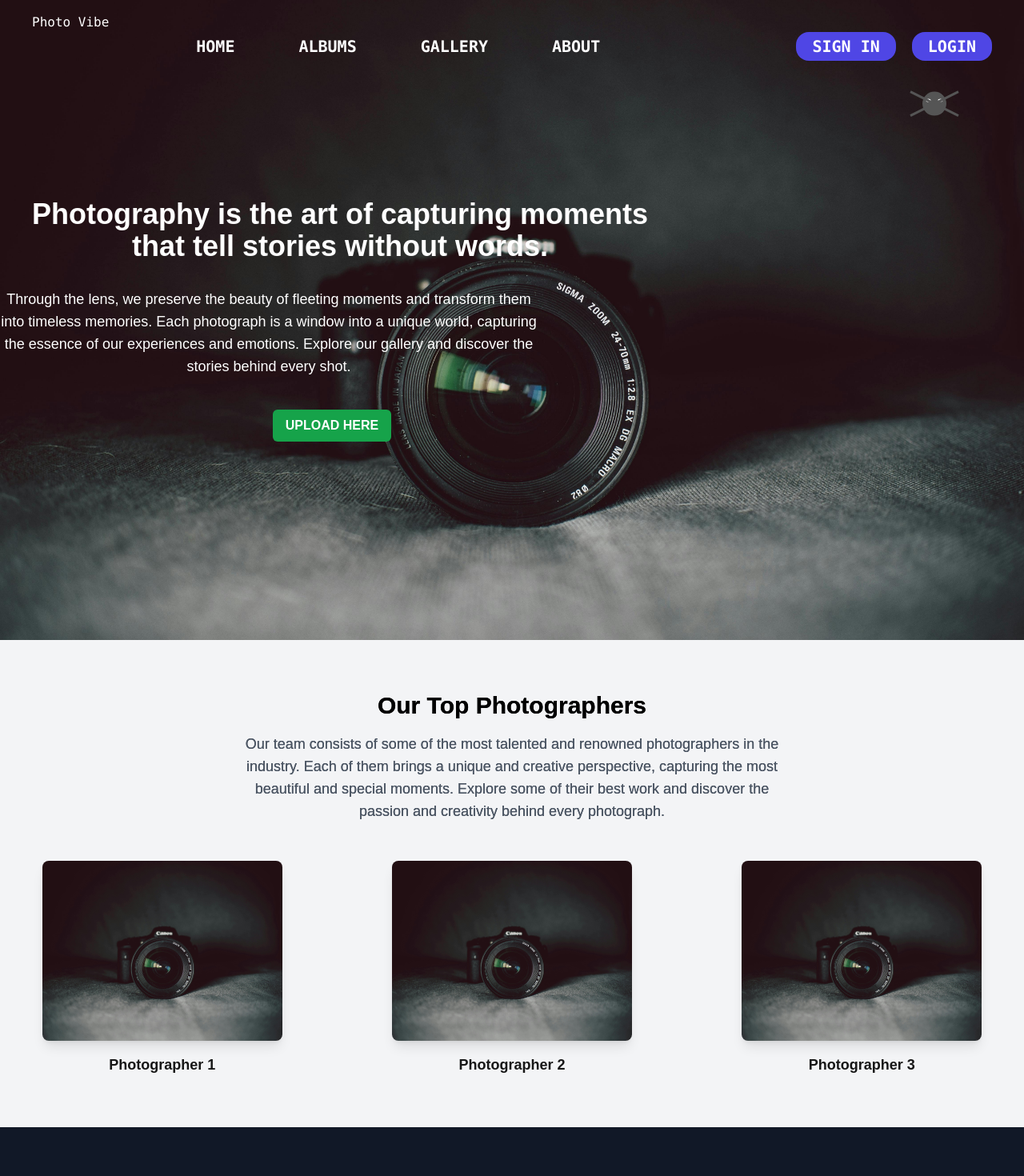
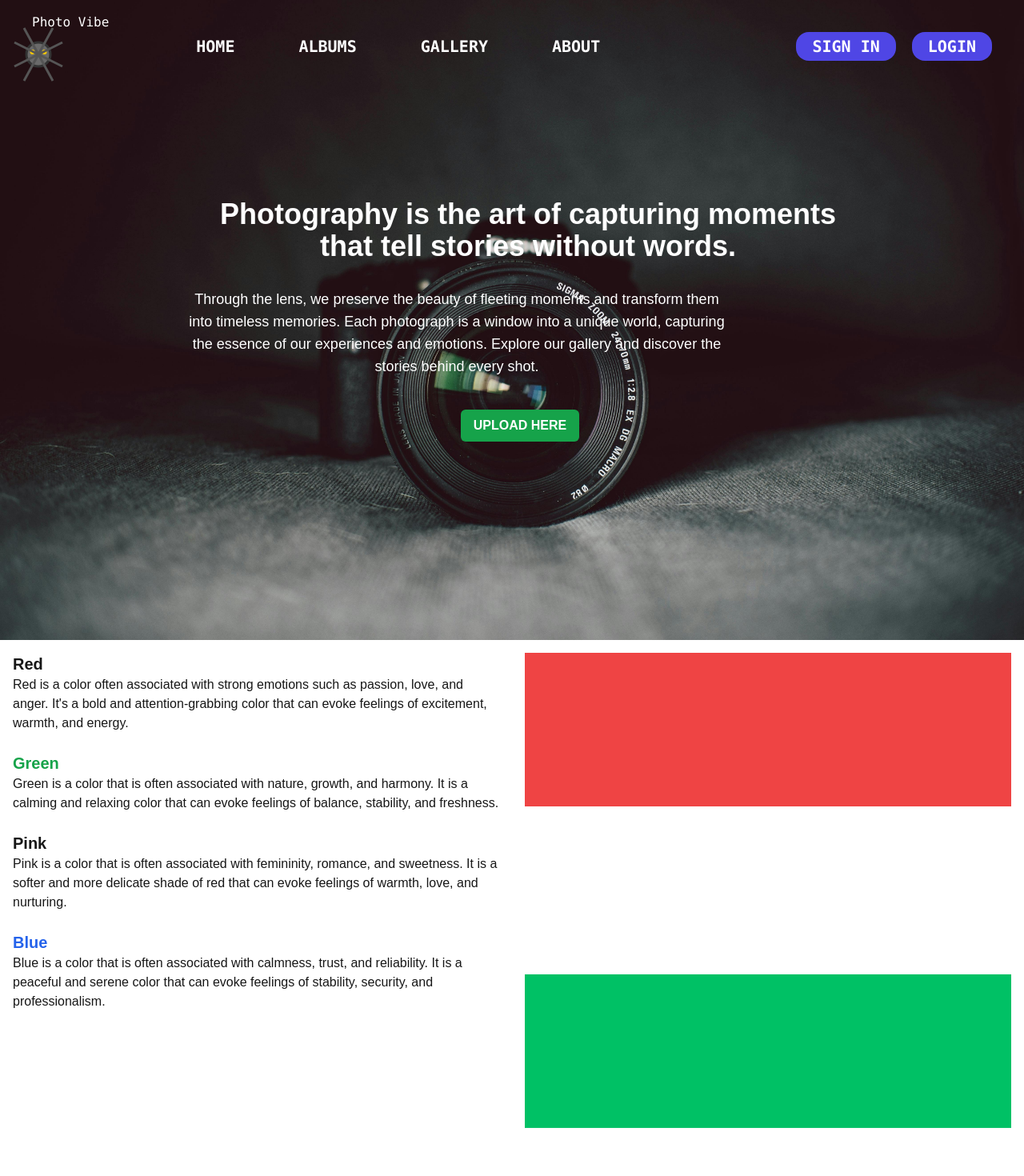
Before and after one commit to oniwebdesigner/PhotoVibe, a Next.js app: page /home in a window 1280 px wide. Shown: the top 1470 px of the page at 80% size. Built offline with nearby package versions, Linux system fonts and the light colour scheme.

Commit message:
Creating Animations

```diff
--- a/src/app/components/heroSection/HeroSection.tsx
+++ b/src/app/components/heroSection/HeroSection.tsx
@@ -145,7 +145,7 @@ const HeroSection = () => {
       <div className="bg-cover bg-center h-screen text-center"
         style={{ backgroundImage: `url(${Background.src})` }}>
 
-        <div className="flex justify-start items-center h-screen left-10">
+        <div className="flex justify-center items-center h-screen left-10">
           <div className="hero-content">
             <h1 className="text-4xl font-bold text-center text-white ml-10">
               Photography is the art of capturing moments <br /> that tell stories without words.
@@ -165,16 +165,6 @@ const HeroSection = () => {
           </div>
         </div>
 
-        <section className="bg-gray-100 py-16">
-          <div className="container mx-auto px-4 text-center mb-12 hero-content">
-            <h2 className="text-3xl font-bold text-black mb-4">Our Top Photographers</h2>
-            <p className="text-lg text-gray-600 max-w-2xl mx-auto">
-              Our team consists of some of the most talented and renowned photographers in the industry.
-              Each of them brings a unique and creative perspective, capturing the most beautiful and special moments.
-              Explore some of their best work and discover the passion and creativity behind every photograph.
-            </p>
-          </div>
-        </section>
       </div>
     </>
   );
--- a/src/app/components/heroSection/Spider.tsx
+++ b/src/app/components/heroSection/Spider.tsx
@@ -1,36 +1,37 @@
 // Spider.tsx
 'use client';
-import React, { useEffect } from 'react';
+import React, { useEffect, useRef } from 'react';
 import gsap from 'gsap';
 
 const Spider: React.FC = () => {
+  const spiderRef = useRef<HTMLDivElement>(null);
+
   useEffect(() => {
-    const tl = gsap.timeline({ repeat: -1, yoyo: true });
+    // Funksioni që lëviz merimangën
+    const moveSpider = (e: MouseEvent) => {
+      const x = e.clientX; // Pozicioni X i kursorit
+      const y = e.clientY; // Pozicioni Y i kursorit
 
-    // Animacioni: lëvizje lart e poshtë
-    tl.to('.spider', { y: 10, duration: 1, ease: 'power1.inOut' })
-      .to('.spider', { y: 0, duration: 1, ease: 'power1.inOut' });
+      // GSAP për të lëvizur merimangën në mënyrë të butë drejt pozicionit të ri
+      gsap.to(spiderRef.current, {
+        x: x - 32, // Përshtatje për të mbajtur qendrën e merimangës
+        y: y - 32,
+        duration: 0.3,
+        ease: 'power2.out',
+      });
+    };
 
-    // Animacioni: hapja dhe mbyllja e syve
-    const eyeElements = document.querySelectorAll('.eye');
-    eyeElements.forEach((eye) => {
-      gsap.fromTo(
-        eye,
-        { scaleY: 1 }, // Mbyllur
-        {
-          scaleY: 0.5, // Hapja
-          duration: 0.5, // Rritëm durimin për hapjen
-          repeat: -1,
-          yoyo: true,
-          ease: 'power1.inOut',
-          delay: Math.random() // Delay për çdo sy për të krijuar efekte të ndryshme
-        }
-      );
-    });
+    // Shto event listener për të ndjekur lëvizjet e mausit
+    window.addEventListener('mousemove', moveSpider);
+
+    return () => {
+      // Hiq event listener kur komponenti shkatërrohet
+      window.removeEventListener('mousemove', moveSpider);
+    };
   }, []);
 
   return (
-    <div className="absolute top-20 right-16 spider">
+    <div ref={spiderRef} className="absolute top-5 right- spider">
       {/* Spider */}
       <svg
         xmlns="http://www.w3.org/2000/svg"
@@ -38,17 +39,23 @@ const Spider: React.FC = () => {
         className="w-24 h-24"
       >
         {/* Body Spider */}
-        <circle cx="32" cy="32" r="10" fill="#555" />
+        <circle cx="32" cy="32" r="10" fill="#6A6A6A" stroke="#333" strokeWidth="2" />
 
         {/* Sy */}
-        <circle cx="27" cy="30" r="2" className="eye" fill="#fff" />
-        <circle cx="37" cy="30" r="2" className="eye" fill="#fff" />
+        <circle cx="27" cy="30" r="2" className="eye" fill="#ffcc00" />
+        <circle cx="37" cy="30" r="2" className="eye" fill="#ffcc00" />
 
-
+        {/* Këmbët e merimangës */}
         <line x1="32" y1="32" x2="12" y2="22" stroke="#555" strokeWidth="2" />
         <line x1="32" y1="32" x2="12" y2="42" stroke="#555" strokeWidth="2" />
         <line x1="32" y1="32" x2="52" y2="22" stroke="#555" strokeWidth="2" />
         <line x1="32" y1="32" x2="52" y2="42" stroke="#555" strokeWidth="2" />
+
+        {/* Këmbët e tjera */}
+        <line x1="32" y1="32" x2="20" y2="10" stroke="#555" strokeWidth="2" />
+        <line x1="32" y1="32" x2="20" y2="54" stroke="#555" strokeWidth="2" />
+        <line x1="32" y1="32" x2="44" y2="10" stroke="#555" strokeWidth="2" />
+        <line x1="32" y1="32" x2="44" y2="54" stroke="#555" strokeWidth="2" />
       </svg>
     </div>
   );
--- a/src/app/components/heroSection/photographs.tsx
+++ b/src/app/components/heroSection/photographs.tsx
@@ -1,40 +1,146 @@
-// components/Photographs.tsx
+// src/app/components/heroSection/Photographs.tsx
+
 "use client";
 
-import Image from "next/image";
-import background1 from '../image/background1.jpg';
+import { useEffect } from "react";
+import { gsap } from "gsap";
+import { ScrollTrigger } from "gsap/ScrollTrigger";
 
+gsap.registerPlugin(ScrollTrigger);
 
 const Photographs = () => {
+  useEffect(() => {
+    const details = gsap.utils.toArray(".desktopContentSection:not(:first-child)");
+    const photos = gsap.utils.toArray(".desktopPhoto:not(:first-child)");
+
+    gsap.set(photos, { yPercent: 101 });
+
+    const allPhotos = gsap.utils.toArray(".desktopPhoto");
+
+    // create
+    let mm = gsap.matchMedia();
+
+    // add a media query. When it matches, the associated function will run
+    mm.add("(min-width: 600px)", () => {
+      console.log("desktop");
+
+      ScrollTrigger.create({
+        trigger: ".gallery",
+        start: "top top",
+        end: "bottom bottom",
+        pin: ".right",
+      });
+
+      // create scrolltrigger for each details section
+      // trigger photo animation when headline of each details section
+      // reaches 80% of window height
+      details.forEach((detail, index) => {
+        let headline = detail.querySelector("h1");
+        let animation = gsap.timeline()
+          .to(photos[index], { yPercent: 0 })
+          .set(allPhotos[index], { autoAlpha: 0 });
+
+        ScrollTrigger.create({
+          trigger: headline,
+          start: "top 80%",
+          end: "top 50%",
+          animation: animation,
+          scrub: true,
+          markers: false,
+        });
+      });
+
+      return () => {
+        // custom cleanup code here (runs when it STOPS matching)
+        console.log("mobile");
+      };
+    });
+  }, []);
+
   return (
-    <section className="bg-gray-100 py-16">
-      <div className="container mx-auto px-4 text-center mb-12">
-        <h2 className="text-3xl font-bold text-black mb-4">Our Top Photographers</h2>
-        <p className="text-lg text-gray-600 max-w-2xl mx-auto">
-          Our team consists of some of the most talented and renowned photographers in the industry.
-          Each of them brings a unique and creative perspective, capturing the most beautiful and special moments.
-          Explore some of their best work and discover the passion and creativity behind every photograph.
-        </p>
+    <>
+      <div className="spacer"></div>
+
+      <div className="gallery flex flex-col md:flex-row">
+        <div className="left md:w-1/2 p-4">
+          <div className="desktopContent">
+            <div className="desktopContentSection mb-6">
+              <h1 className="text-xl font-bold text-red-600">Red</h1>
+              <p>
+                Red is a color often associated with strong emotions such as passion, love, and anger.
+                It's a bold and attention-grabbing color that can evoke feelings of excitement, warmth, and energy.
+              </p>
+            </div>
+            <div className="desktopContentSection mb-6">
+              <h1 className="text-xl font-bold text-green-600">Green</h1>
+              <p>
+                Green is a color that is often associated with nature, growth, and harmony.
+                It is a calming and relaxing color that can evoke feelings of balance, stability, and freshness.
+              </p>
+            </div>
+            <div className="desktopContentSection mb-6">
+              <h1 className="text-xl font-bold text-pink-600">Pink</h1>
+              <p>
+                Pink is a color that is often associated with femininity, romance, and sweetness.
+                It is a softer and more delicate shade of red that can evoke feelings of warmth, love, and nurturing.
+              </p>
+            </div>
+            <div className="desktopContentSection mb-6">
+              <h1 className="text-xl font-bold text-blue-600">Blue</h1>
+              <p>
+                Blue is a color that is often associated with calmness, trust, and reliability.
+                It is a peaceful and serene color that can evoke feelings of stability, security, and professionalism.
+              </p>
+            </div>
+          </div>
+        </div>
+
+        <div className="right md:w-1/2 p-4">
+          {/* Mobile Content */}
+          <div className="mobileContent md:hidden">
+            <div className="mobilePhoto red h-32 bg-red-500 mb-4"></div>
+            <h1 className="text-xl font-bold text-red-600">Red</h1>
+            <p>
+              Red is a color often associated with strong emotions such as passion, love, and anger.
+              It's a bold and attention-grabbing color that can evoke feelings of excitement, warmth, and energy.
+            </p>
+
+            <div className="mobilePhoto green h-32 bg-green-500 mb-4"></div>
+            <h1 className="text-xl font-bold text-green-600">Green</h1>
+            <p>
+              Green is a color that is often associated with nature, growth, and harmony.
+              It is a calming and relaxing color that can evoke feelings of balance, stability, and freshness.
+            </p>
+
+            <div className="mobilePhoto pink h-32 bg-pink-500 mb-4"></div>
+            <h1 className="text-xl font-bold text-pink-600">Pink</h1>
+            <p>
+              Pink is a color that is often associated with femininity, romance, and sweetness.
+              It is a softer and more delicate shade of red that can evoke feelings of warmth, love, and nurturing.
+            </p>
+
+            <div className="mobilePhoto blue h-32 bg-blue-500 mb-4"></div>
+            <h1 className="text-xl font-bold text-blue-600">Blue</h1>
+            <p>
+              Blue is a color that is often associated with calmness, trust, and reliability.
+              It is a peaceful and serene color that can evoke feelings of stability, security, and professionalism.
+            </p>
+          </div>
+
+          {/* Desktop Content */}
+          <div className="desktopPhotos hidden md:flex flex-col">
+            <div className="desktopPhoto red h-48 bg-red-500 mb-4"></div>
+            <div className="desktopPhoto green h-48 bg-green-500 mb-4"></div>
+            <div className="desktopPhoto pink h-48 bg-pink-500 mb-4"></div>
+            <div className="desktopPhoto blue h-48 bg-blue-500 mb-4"></div>
+          </div>
+        </div>
       </div>
 
-      <div className="grid grid-cols-1 md:grid-cols-3 gap-8">
-        {/* Row 1 */}
-        <div className="flex flex-col items-center content-to-animate">
-          <Image src={background1} alt="Photographer 1" width={300} height={200} className="rounded-lg shadow-lg mb-4" />
-          <p className="text-center text-lg font-semibold">Photographer 1</p>
-        </div>
-        <div className="flex flex-col items-center content-to-animate">
-          <Image src={background1} alt="Photographer 2" width={300} height={200} className="rounded-lg shadow-lg mb-4" />
-          <p className="text-center text-lg font-semibold">Photographer 2</p>
-        </div>
-        <div className="flex flex-col items-center content-to-animate">
-          <Image src={background1} alt="Photographer 3" width={300} height={200} className="rounded-lg shadow-lg mb-4" />
-          <p className="text-center text-lg font-semibold">Photographer 3</p>
-        </div>
-
-      </div>
-
-    </section>
+      <div className="spacer"></div>
+      <div className="spacer"></div>
+      <div className="spacer"></div>
+    </>
   );
 };
 
```
